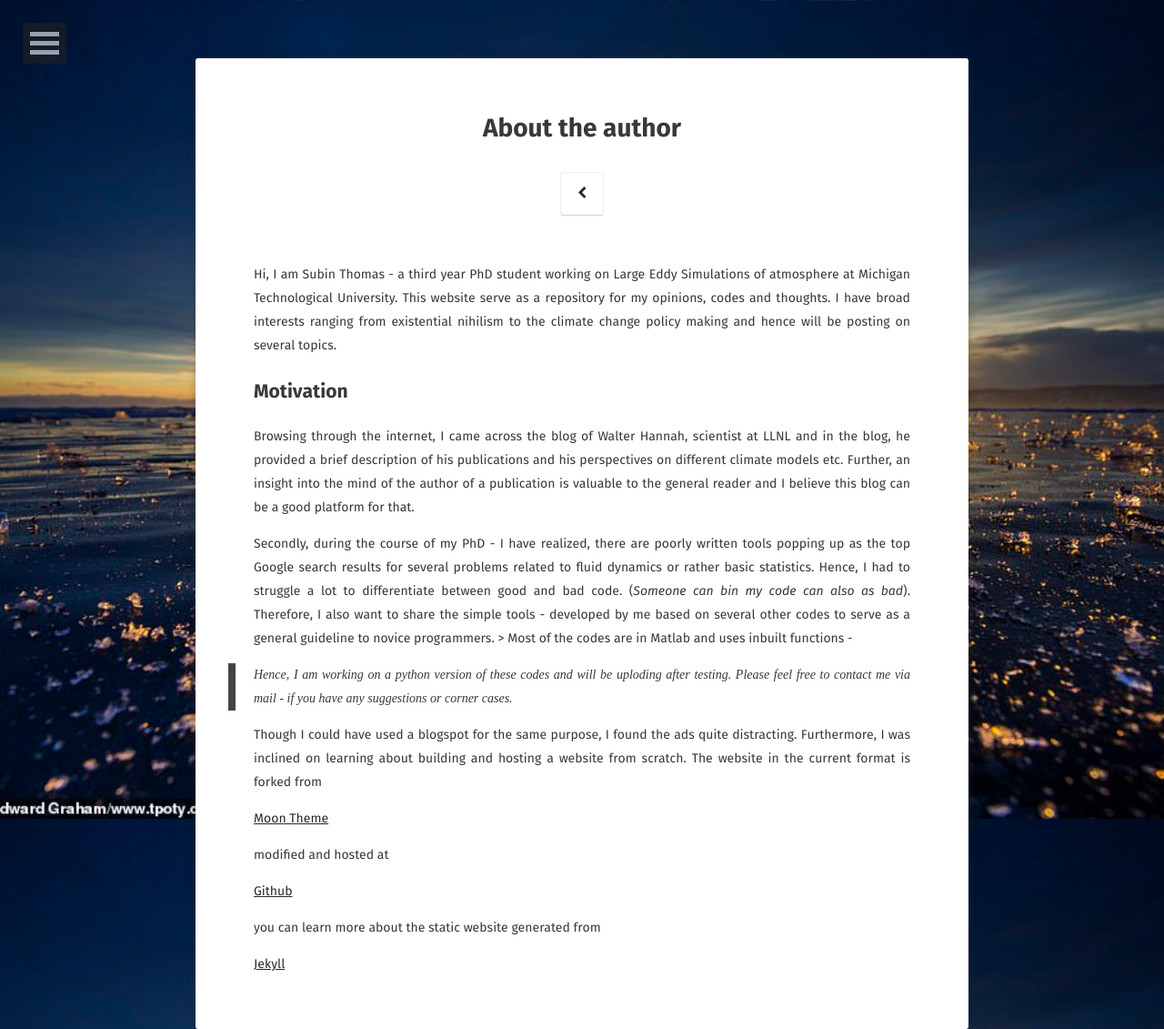
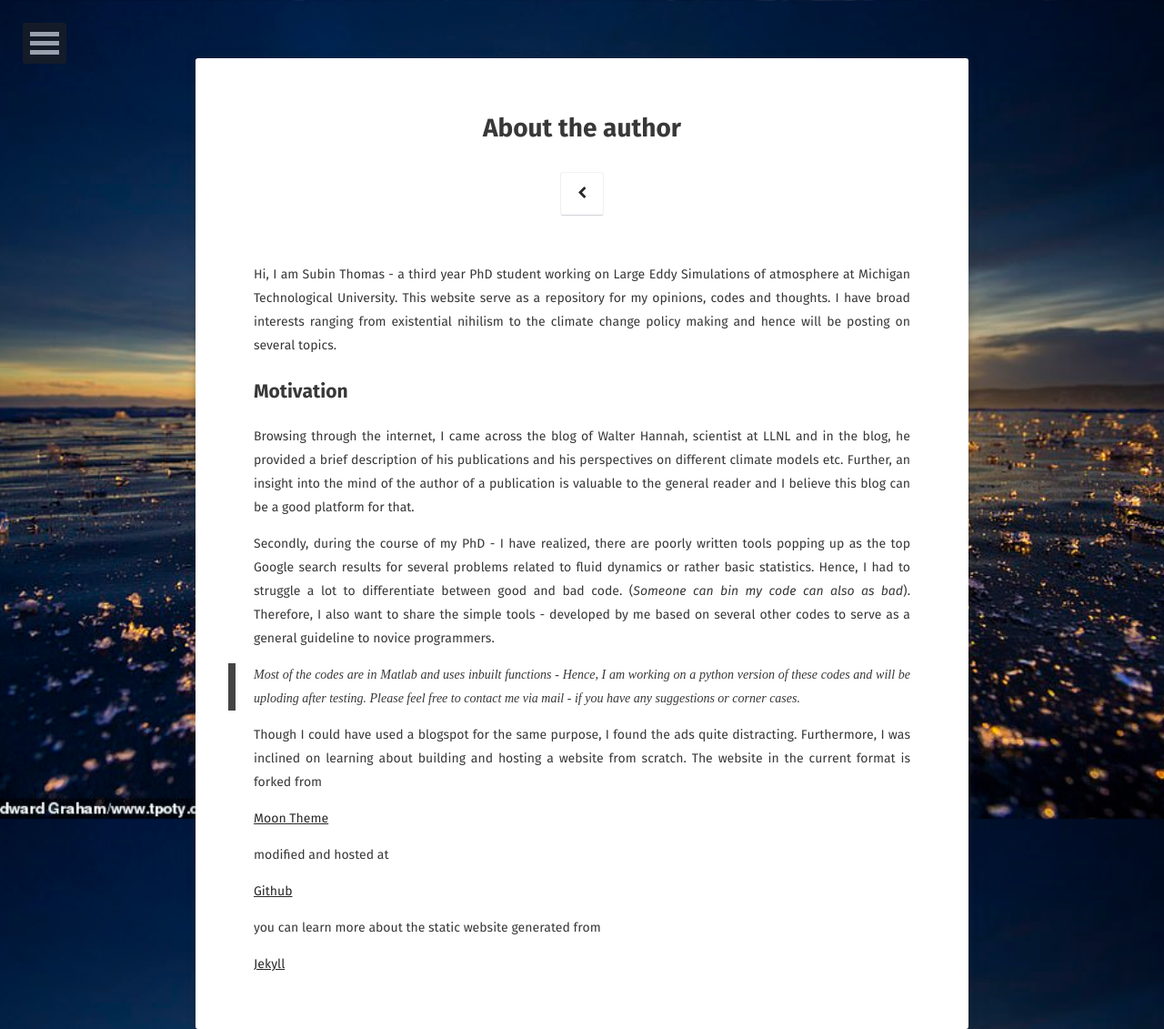
Before and after one commit to naivethoughts/naivethoughts.github.io, a Jekyll site: the page built from about/index.md, in a window 1280 px wide. Shown: the whole page at 91% size. Built offline with Jekyll 4.4.1, drawn with Linux system fonts in a browser that asks for light colours; some web fonts are replaced.

```diff
--- a/_config.yml
+++ b/_config.yml
@@ -37,7 +37,7 @@ disqus_shortname:   subint
   #ad-client:
   #ad-slot:
 #bing-verify:
-email:            subint@mtu.edu
+# email:            subint@mtu.edu
 #twitter:            subint
 #facebook:           username
 github-url:       subintmtu
--- a/about/index.md
+++ b/about/index.md
@@ -27,8 +27,8 @@ related to fluid dynamics or rather basic statistics. Hence, I had to struggle a
 lot to differentiate between good and bad code. (*Someone can bin my code can
 also as bad*). Therefore, I also want to share the simple tools - developed by
 me based on several other codes to serve as a general guideline to novice
-programmers. > Most of the codes are in Matlab and uses inbuilt functions -
->Hence, I am working on a python version of these codes and will be uploding
+programmers.
+> Most of the codes are in Matlab and uses inbuilt functions - Hence, I am working on a python version of these codes and will be uploding
 after testing. Please feel free to contact me via mail - if you have any
 suggestions or corner cases.
 
```
